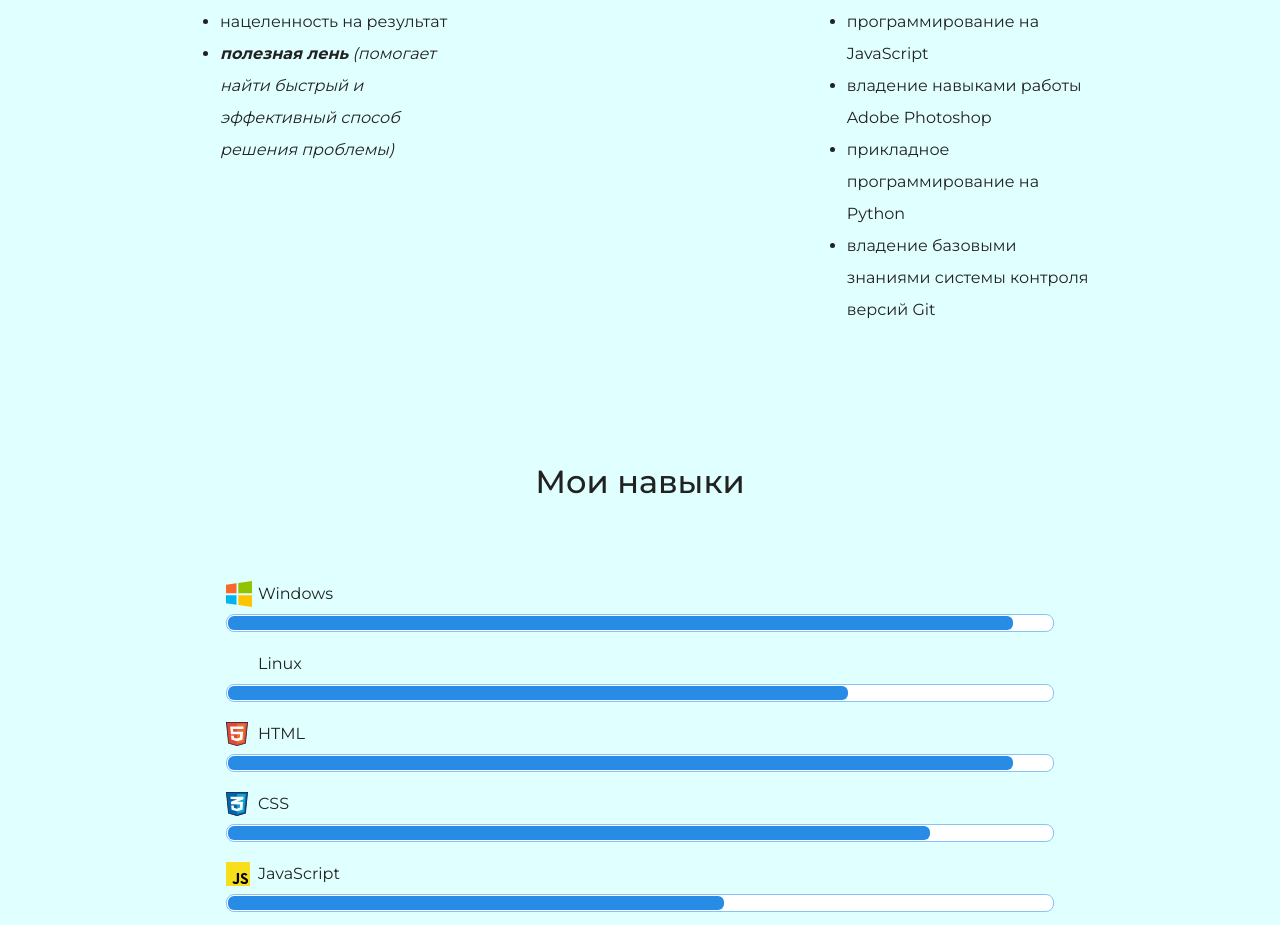
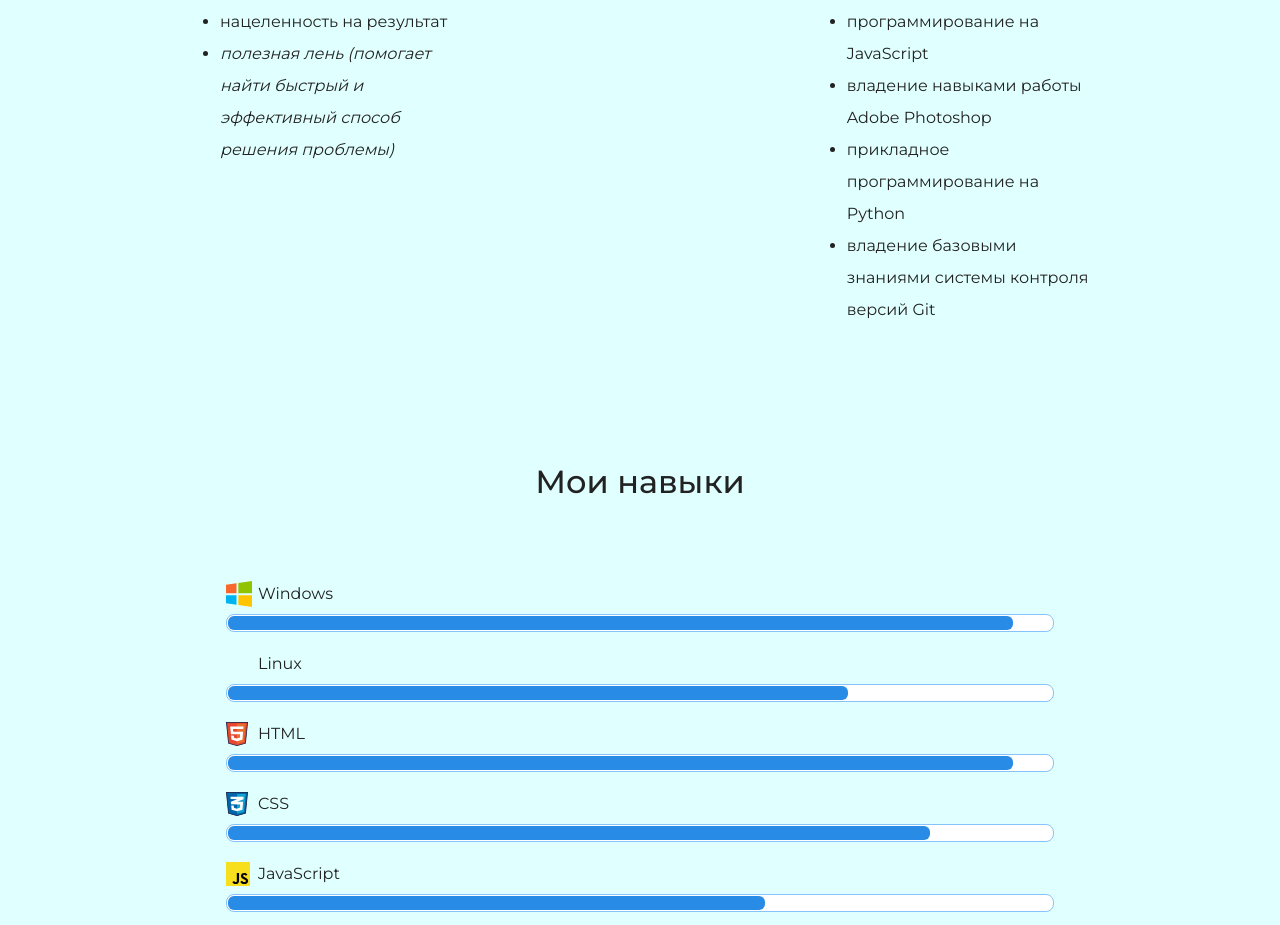
Before and after one commit to CEMEH-433/portfolio, a plain HTML site: page index.html in a window 1280 px wide. Shown: the part 1247-2172 px from the top of the page. Drawn offline with nearby package versions, Linux system fonts and the light colour scheme.

Commit message:
Увеличение навыка JavaScript

```diff
--- a/index.html
+++ b/index.html
@@ -49,7 +49,7 @@
           <li>эмоциональная устойчивость</li>
           <li>нацеленность на результат</li>
           <li class="laziness">
-            <em><strong>полезная лень</strong> (помогает найти быстрый и эффективный способ решения проблемы)</em>
+            <em>полезная лень (помогает найти быстрый и эффективный способ решения проблемы)</em>
             <div class="box-laziness">
               <p>Многие работодатели считают лень не лучшей чертой специалиста. Однако, в IT-сфере это качество,
                 напротив, считается «двигателем» новых достижений. Менеджеры говорят о том, что при поиске лучшего
@@ -101,7 +101,7 @@
         </dd>
         <dt class="skill-level skill-js">JavaScript</dt>
         <dd class="level">
-          <div style="width: 60%;">60%</div>
+          <div style="width: 65%;">65%</div>
         </dd>
         <dt class="skill-level skill-python">Python</dt>
         <dd class="level">
```
